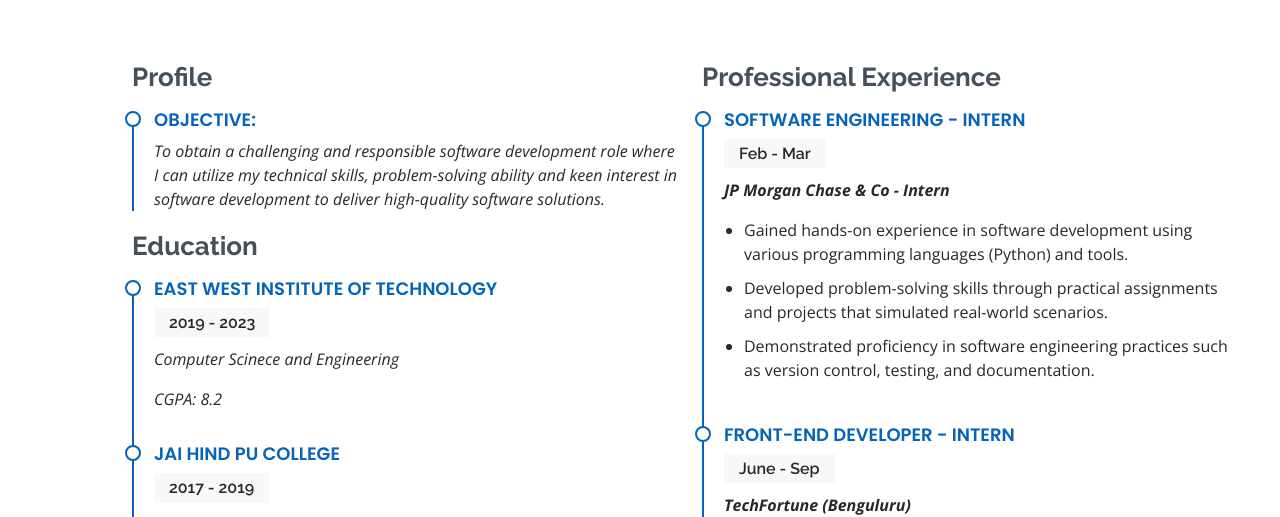
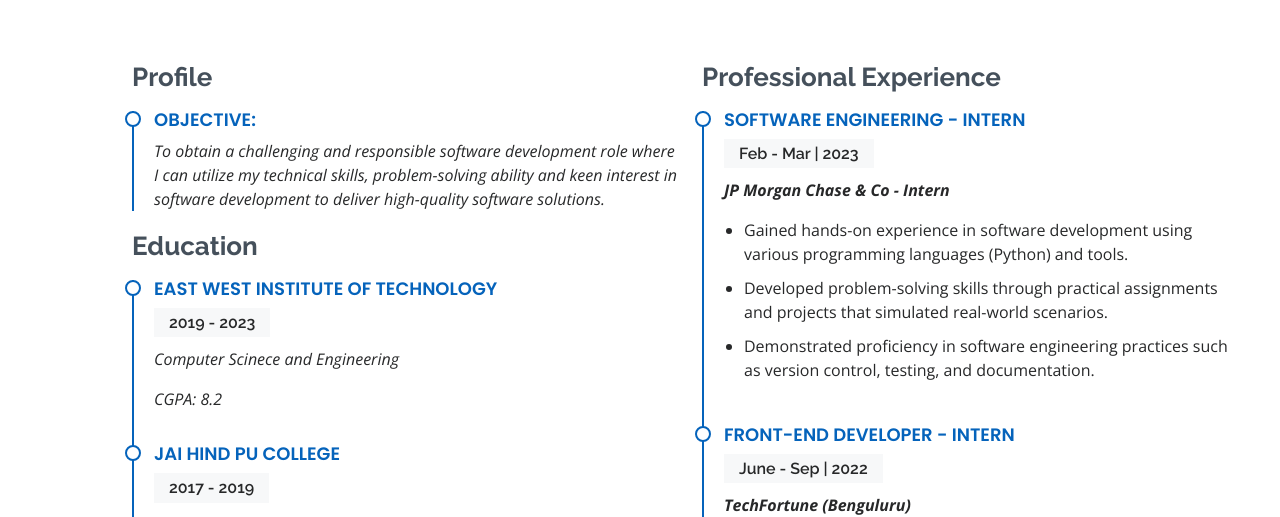
Before and after one commit to manojc1509/My_protfolio, a plain HTML site: page index.html in a window 1280 px wide. Shown: the part 2360-2877 px from the top of the page. Drawn offline with nearby package versions, Linux system fonts and the light colour scheme.

Commit message:
Update index.html

```diff
--- a/index.html
+++ b/index.html
@@ -258,7 +258,7 @@
             <h3 class="resume-title">Professional Experience</h3>
             <div class="resume-item">
             <h4>Software Engineering - Intern </h4>
-              <h5>Feb - Mar</h5>
+              <h5>Feb - Mar | 2023</h5>
               <p><em><strong>JP Morgan Chase & Co - Intern</strong> </em></p>
               <ul>
                 <li>
@@ -270,7 +270,7 @@
             </div>
             <div class="resume-item">
               <h4>Front-End Developer - Intern</h4>
-              <h5>June - Sep</h5>
+              <h5>June - Sep | 2022</h5>
               <p><em><strong>TechFortune (Benguluru)</strong> </em></p>
               <ul>
                 <li>
```
